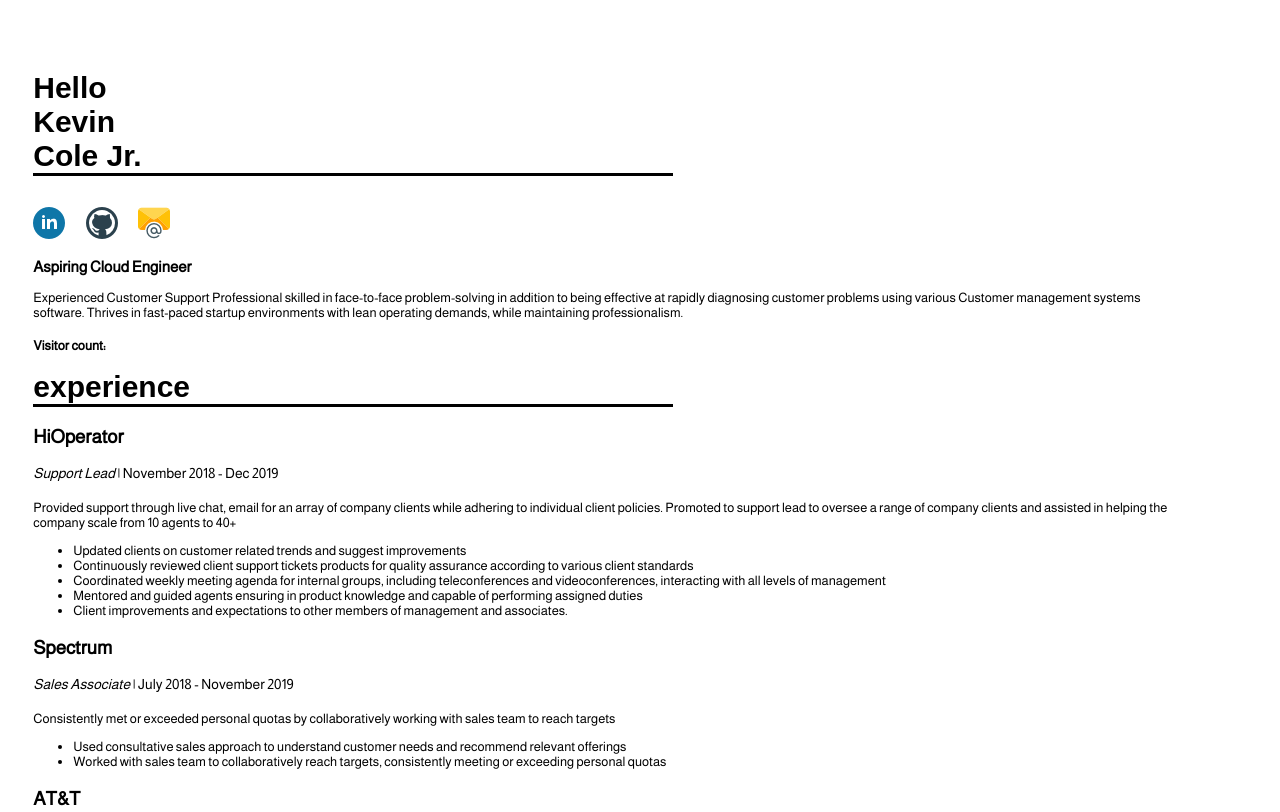
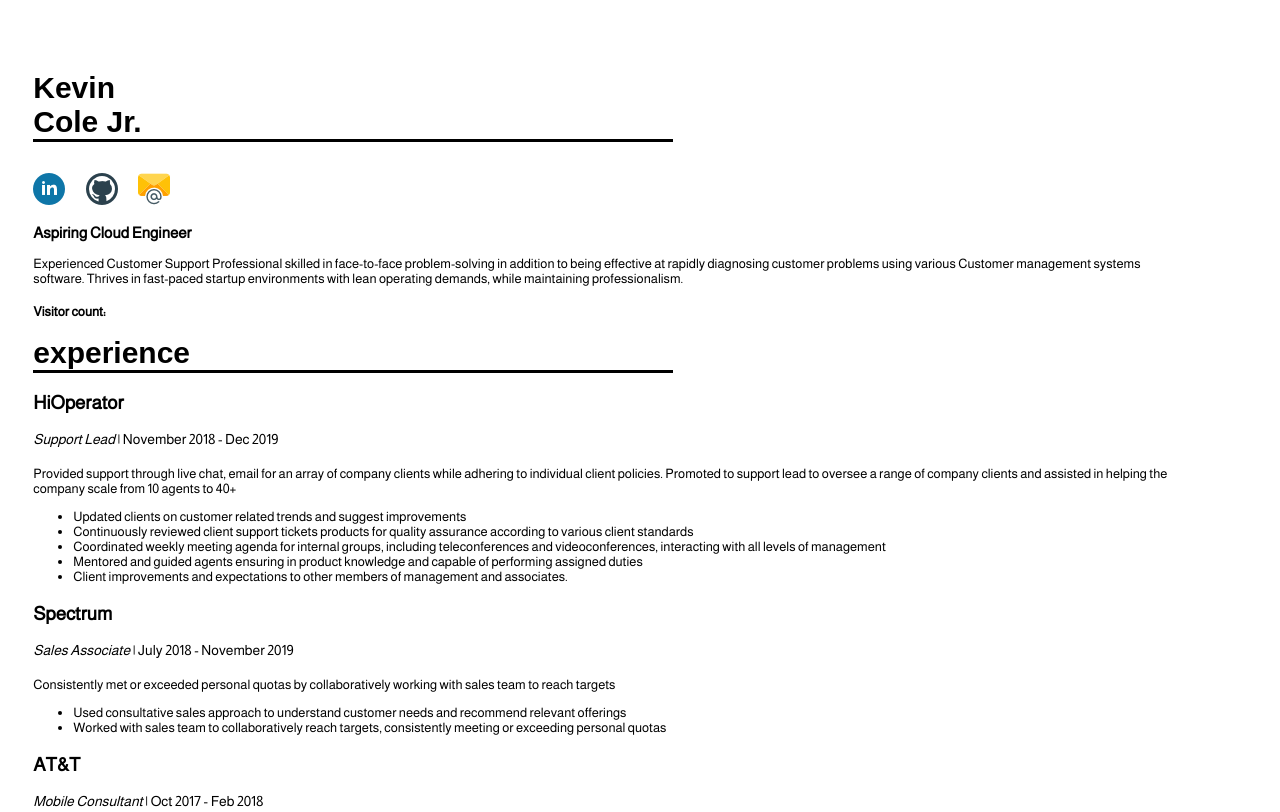
Before and after one commit to KevCole/CR-challege, a website: page dist/index.html in a window 1280 px wide. Shown: the top 812 px of the page. Drawn offline with nearby package versions, Linux system fonts and the light colour scheme; no server answers.

Commit message:
invalidated file. testing updates to html

```diff
--- a/dist/index.html
+++ b/dist/index.html
@@ -8,6 +8,7 @@
     <link rel="stylesheet" href="/style.css">
     <link href="https://fonts.googleapis.com/css2?family=Almarai:wght@400&700&800&family=Roboto:wght@300&display=swap"
         rel="stylesheet">
+    <title>Kevin Cole Jr. Resume</title>
 
 <body>
     <main>
@@ -15,7 +16,7 @@
             <div class="left column">
 
                 <div id="rectangle">
-                    <h1>Hello</h1>
+
                     <h1 class="resume-section first-name">Kevin</h1>
                     <h1 class="last-name">Cole Jr.</h1>
                     <div class="job-title-bar"></div>
```
